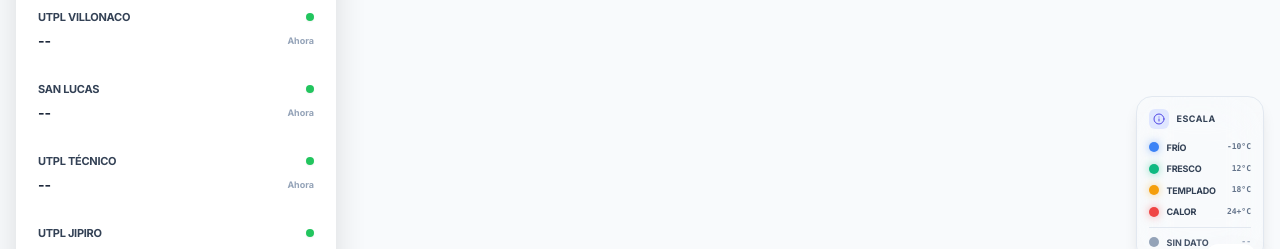
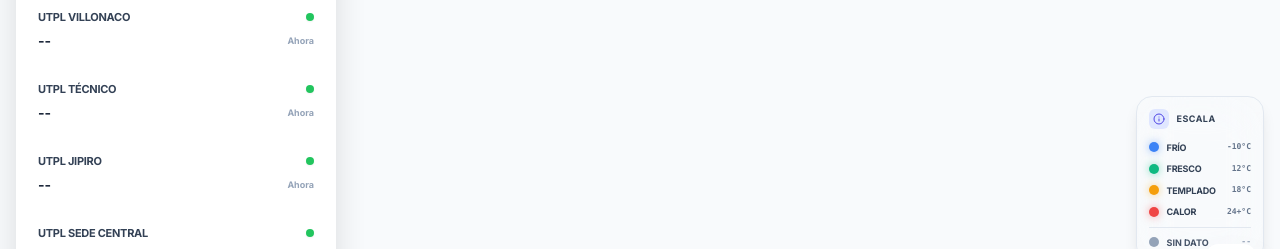
Before and after one commit to gthc-utpl/visor_estaciones_utpl, a React (Vite) app: page / in a window 1280 px wide. Shown: the part 442-691 px from the top of the page. Built offline with nearby package versions, Linux system fonts and the light colour scheme; no server answers.

Commit message:
Exclusión de estación San Lucas

```diff
--- a/constants.ts
+++ b/constants.ts
@@ -58,7 +58,6 @@ export const MOCK_STATIONS: Station[] = [
   createStation("32943", "UTPL San Pedro", -3.993280, -79.50097, 'rural', 19),
   createStation("67822", "UTPL Militar", -3.967029, -79.20393, 'urban', 18),
   createStation("67823", "UTPL Villonaco", -3.987570, -79.26955, 'alpine', 12),
-  createStation("67824", "San Lucas", -3.726680, -79.20498, 'rural', 14, 'offline'),
   createStation("67825", "UTPL Técnico", -3.988890, -79.24998, 'urban', 18),
   createStation("67826", "UTPL Jipiro", -3.972540, -79.18971, 'urban', 17),
   createStation("68022", "UTPL Sede Central", -3.987710, -79.19676, 'urban', 18),
```
